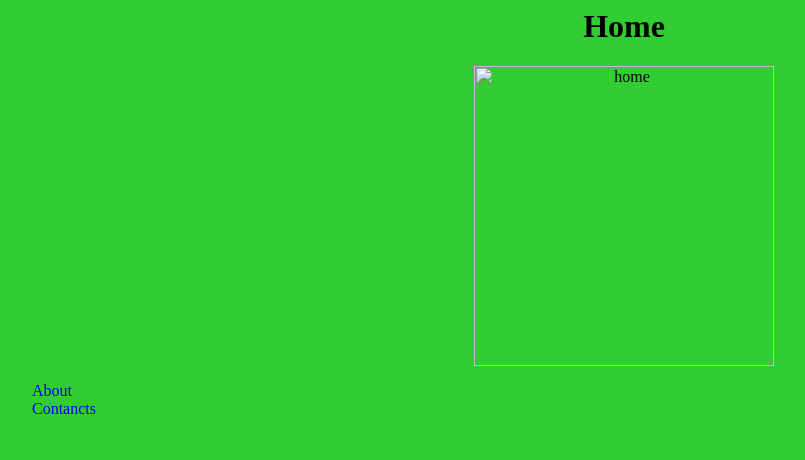
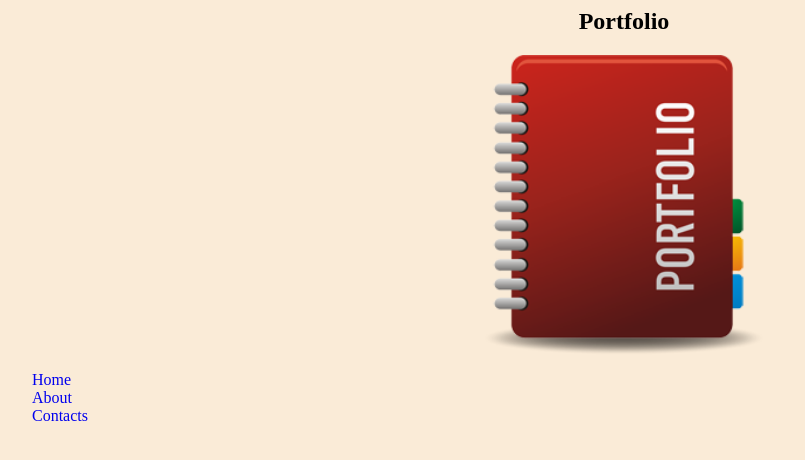
Before and after one commit to triplepie/portfolio, a plain HTML site: page portfolio.html in a window 1280 px wide. Shown: the whole page, without its empty margins (16-821 px from the left). Drawn offline with Linux system fonts and the light colour scheme.

Commit message:
added a new portfolio file, Gave it the basic anatomy of a website. Gave it a portfolio title and0 a centered picture. Linked all the other pages to it and and gave the page all the other links.

```diff
--- /dev/null
+++ b/css/portfolio.css
@@ -0,0 +1,16 @@
+body{
+	background-color:#FAEBD7;
+}
+a{
+	text-decoration:none;
+}
+h1{
+	text-align:center;
+}
+ul{
+	list-style:none;
+}
+img{
+	width:300px;
+	height:300px;
+}
--- a/portfolio.html
+++ b/portfolio.html
@@ -2,15 +2,16 @@
 <html>
 	<head>
 		<title>Portfolio</title>
-		<link rel="stylesheet" type"text/css" href ="css/main.css">
+		<link rel="stylesheet" type"text/css" href ="css/portfolio.css">
+	<nav>
 	</head>
 	<body>
-	<h1>Home</h1>
-	<center><img src="images/home1.png" alt="home"></center>
-	<ul>
+	<h1>Portfolio</h2>
+		<center><img src="images/portfolio.png" alt="home"></center>
+	<nav>
+		<ul>
+		<li><a href="home.html">Home</li></a>
 		<li><a href="linked.html">About</li></a>
-		<li><a href="linked1.html">Contancts</li></a>
+		<li><a href="linked1.html">Contacts</li></a>
 	</ul>
-
-	</body>
-</html>
+	</nav>
```
Also changed, not shown: home.html (added, +19 -0 lines), linked.html (+4 -1 lines), linked1.html (+4 -1 lines), images/portfolio.png (added).
